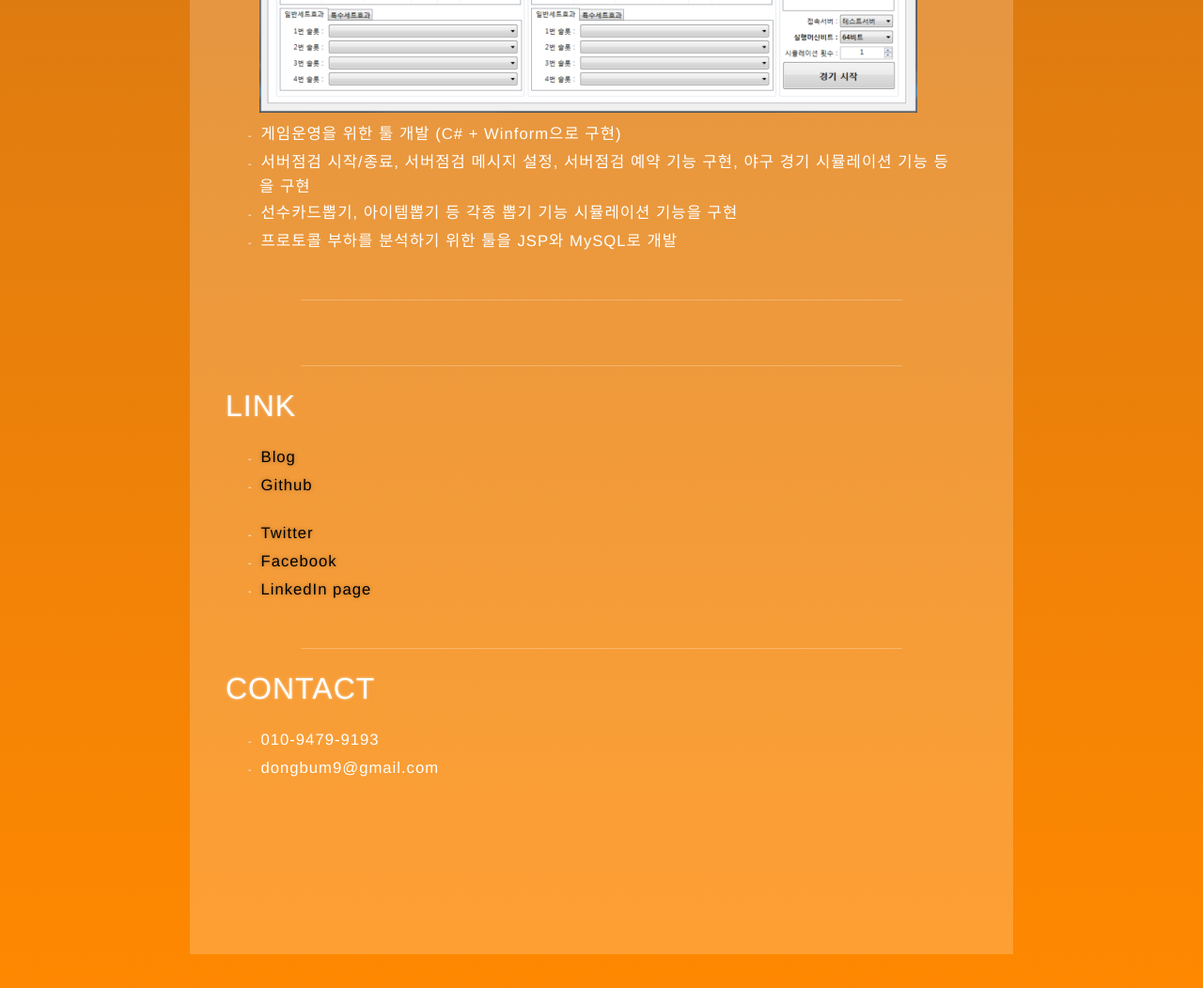
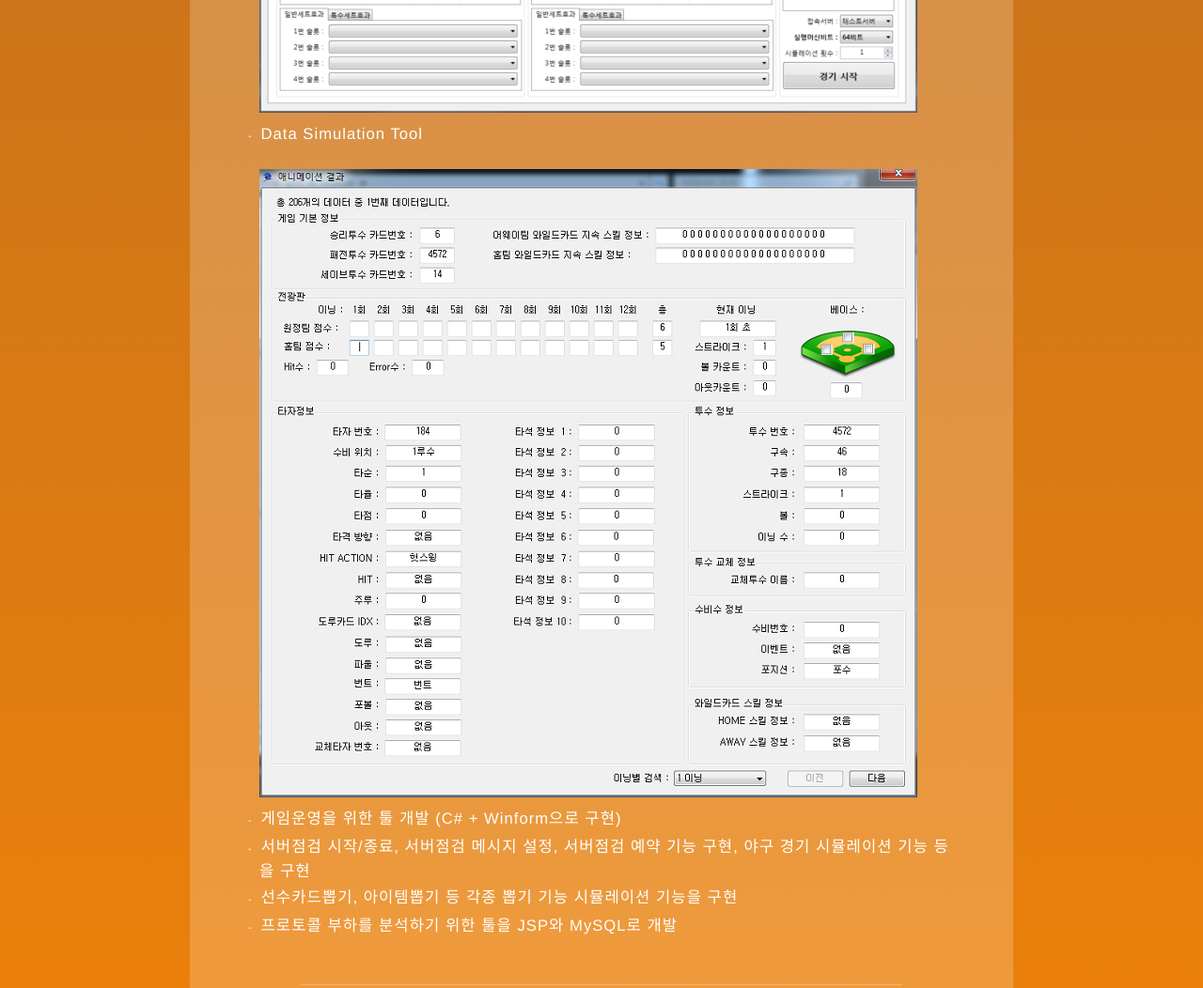
Before and after one commit to dongbum/portfolio-dongbum.github.io, a plain HTML site: page index.html in a window 1280 px wide. Shown: the part 7100-8152 px from the top of the page at 94% size. Drawn offline with Linux system fonts and the light colour scheme.

Commit message:
나는 야구감독이다 데이터시뮬레이터 스크린샷 추가

```diff
--- a/index.html
+++ b/index.html
@@ -146,6 +146,10 @@
 					<a class="example-image-link" href="screenshot/bbm_tool/03_tool.png" data-lightbox="example-set-2" data-title="Admin Tool"></a>
 					<a class="example-image-link" href="screenshot/bbm_tool/04_tool.png" data-lightbox="example-set-2" data-title="Admin Tool"></a>
 				</li>
+        <li>
+					Data Simulation Tool<br /><br />
+					<a class="example-image-link" href="screenshot/bbm_data_simulator/01_simulator.png" data-lightbox="example-set-3" data-title="Data Simulation Tool"><img class="example-image" src="screenshot/bbm_data_simulator/thumb.png" alt=""/></a>
+				</li>
 				<li>게임운영을 위한 툴 개발 (C# + Winform으로 구현)</li>
 				<li>서버점검 시작/종료, 서버점검 메시지 설정, 서버점검 예약 기능 구현, 야구 경기 시뮬레이션 기능 등을 구현</li>
 				<li>선수카드뽑기, 아이템뽑기 등 각종 뽑기 기능 시뮬레이션 기능을 구현</li>
```
